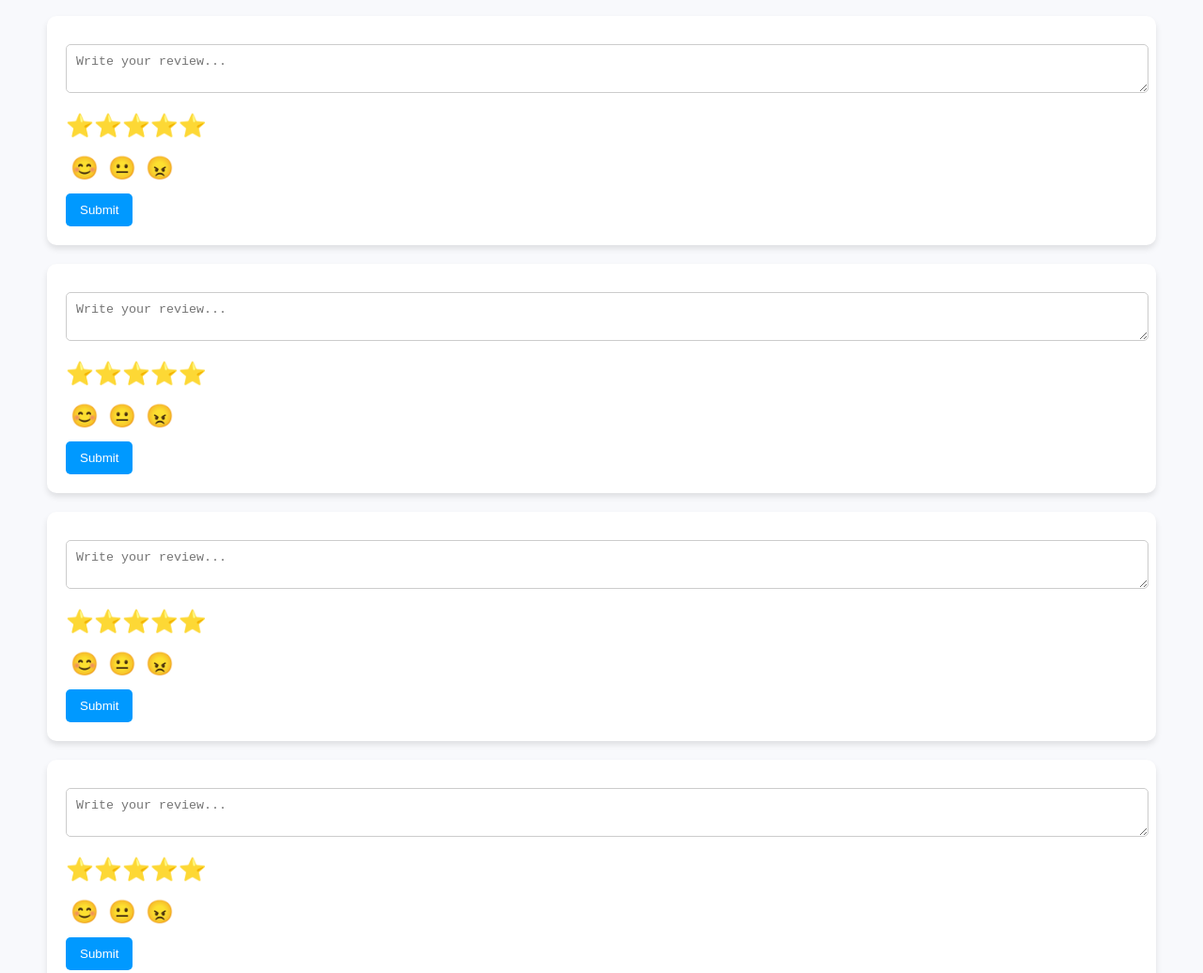
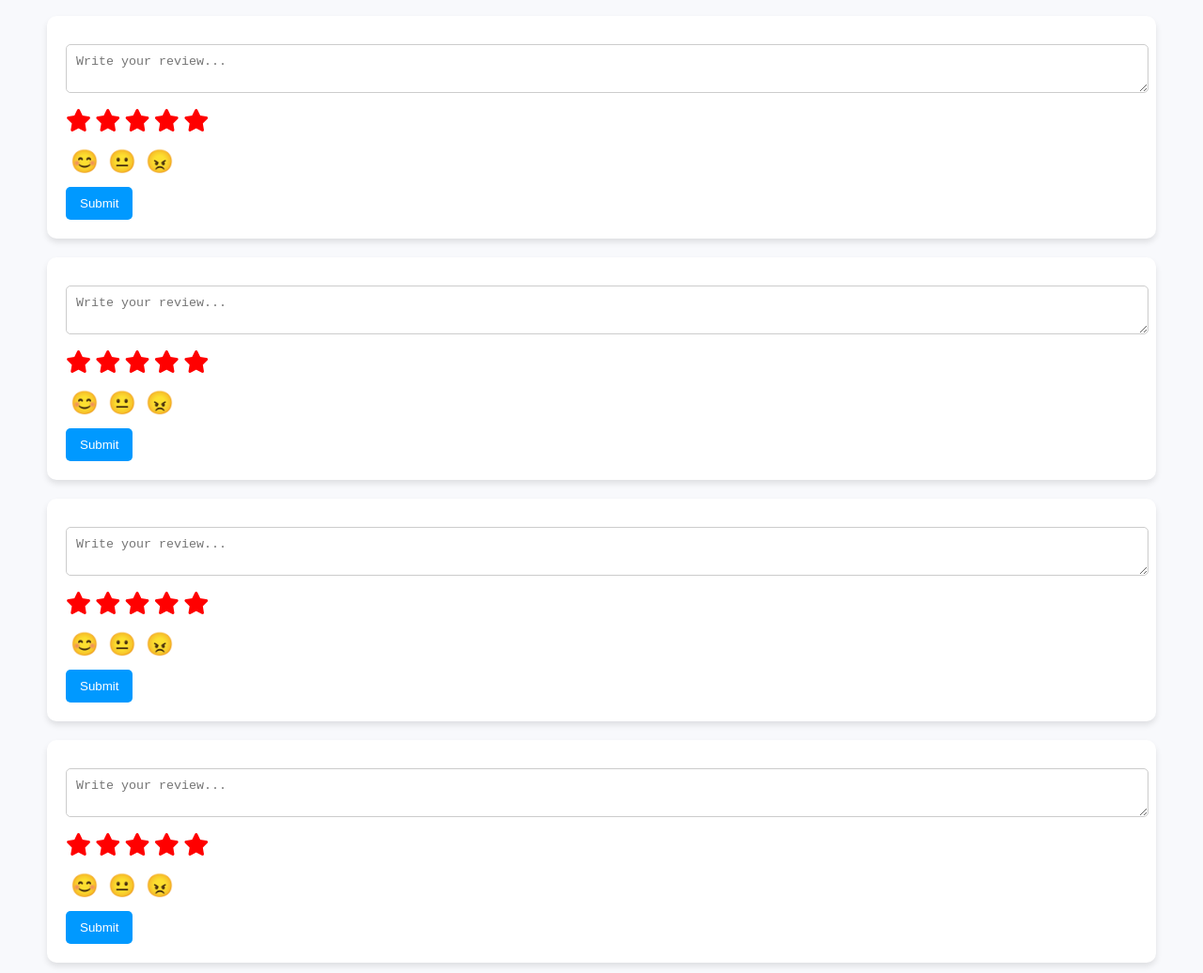
Before and after one commit to Mimieamichy/jafisample, a plain HTML site: page index.html in a window 1280 px wide. Shown: the part 431-1467 px from the top of the page at 94% size. Drawn offline with Linux system fonts and the light colour scheme.

Commit message:
sixth commit

```diff
--- a/index.html
+++ b/index.html
@@ -5,6 +5,7 @@
     <meta name="viewport" content="width=device-width, initial-scale=1.0">
     <title>Trusted Reviews</title>
     <link rel="stylesheet" href="styles.css">
+    <link rel="stylesheet" href="https://cdnjs.cloudflare.com/ajax/libs/font-awesome/6.7.2/css/all.min.css" integrity="sha512-Evv84Mr4kqVGRNSgIGL/F/aIDqQb7xQ2vcrdIwxfjThSH8CSR7PBEakCr51Ck+w+/U6swU2Im1vVX0SVk9ABhg==" crossorigin="anonymous" referrerpolicy="no-referrer" />
     <link href="https://fonts.googleapis.com/css2?family=Poppins:wght@300;400;600&display=swap" rel="stylesheet">
 
 </head>
@@ -53,7 +54,11 @@
             <div class="review-form">
                 <textarea placeholder="Write your review..."></textarea>
                 <div class="rating-stars">
-                    <span>⭐</span><span>⭐</span><span>⭐</span><span>⭐</span><span>⭐</span>
+                    <i class="fa-solid fa-star"></i>
+                    <i class="fa-solid fa-star"></i>
+                    <i class="fa-solid fa-star"></i>
+                    <i class="fa-solid fa-star"></i>
+                    <i class="fa-solid fa-star"></i>
                 </div>
                 <div class="emoji-reactions">
                     <span>😊</span><span>😐</span><span>😠</span>
@@ -63,7 +68,11 @@
             <div class="review-form">
                 <textarea placeholder="Write your review..."></textarea>
                 <div class="rating-stars">
-                    <span>⭐</span><span>⭐</span><span>⭐</span><span>⭐</span><span>⭐</span>
+                    <i class="fa-solid fa-star"></i>
+                    <i class="fa-solid fa-star"></i>
+                    <i class="fa-solid fa-star"></i>
+                    <i class="fa-solid fa-star"></i>
+                    <i class="fa-solid fa-star"></i>
                 </div>
                 <div class="emoji-reactions">
                     <span>😊</span><span>😐</span><span>😠</span>
@@ -73,7 +82,11 @@
             <div class="review-form">
                 <textarea placeholder="Write your review..."></textarea>
                 <div class="rating-stars">
-                    <span>⭐</span><span>⭐</span><span>⭐</span><span>⭐</span><span>⭐</span>
+                    <i class="fa-solid fa-star"></i>
+                    <i class="fa-solid fa-star"></i>
+                    <i class="fa-solid fa-star"></i>
+                    <i class="fa-solid fa-star"></i>
+                    <i class="fa-solid fa-star"></i>
                 </div>
                 <div class="emoji-reactions">
                     <span>😊</span><span>😐</span><span>😠</span>
@@ -83,7 +96,11 @@
             <div class="review-form">
                 <textarea placeholder="Write your review..."></textarea>
                 <div class="rating-stars">
-                    <span>⭐</span><span>⭐</span><span>⭐</span><span>⭐</span><span>⭐</span>
+                    <i class="fa-solid fa-star"></i>
+                    <i class="fa-solid fa-star"></i>
+                    <i class="fa-solid fa-star"></i>
+                    <i class="fa-solid fa-star"></i>
+                    <i class="fa-solid fa-star"></i>
                 </div>
                 <div class="emoji-reactions">
                     <span>😊</span><span>😐</span><span>😠</span>
--- a/styles.css
+++ b/styles.css
@@ -115,9 +115,10 @@ h1 {
   margin-top: 10px;
 }
 
-.rating-stars span {
+.rating-stars i {
   font-size: 24px;
   cursor: pointer;
+  color: red;
 }
 
 .emoji-reactions {
```
